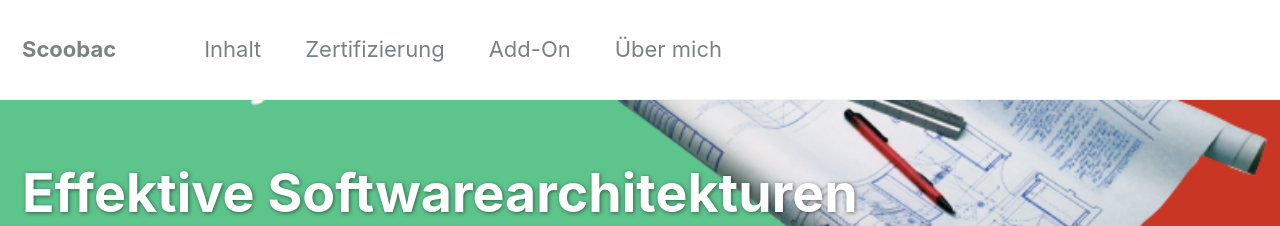
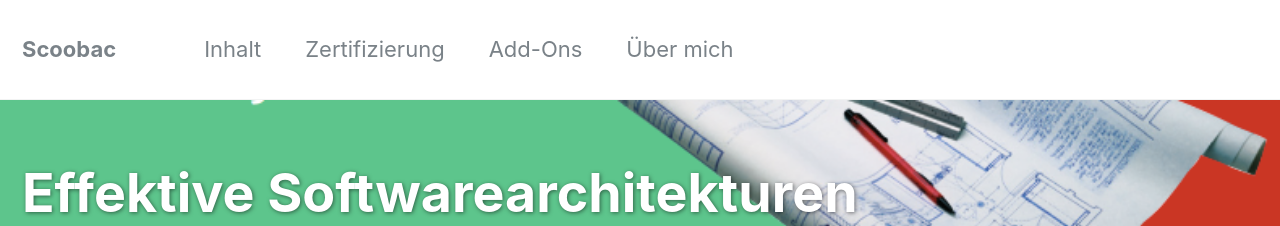
Before and after one commit to gernotstarke/esabuch.de-site, a Jekyll site: the page built from _pages/home.md, in a window 1280 px wide. Shown: the top 226 px of the page. Built offline with Jekyll 4.4.1, drawn with Linux system fonts in a browser that asks for light colours.

Commit message:
fixed #1

```diff
--- a/_data/navigation.yml
+++ b/_data/navigation.yml
@@ -4,7 +4,7 @@ main:
     url: /intro
   - title: Zertifizierung
     url: /zertifizierung
-  - title: Add-On
+  - title: Add-Ons
     url: /addon
   - title: "Über mich"
     url: /about
```
